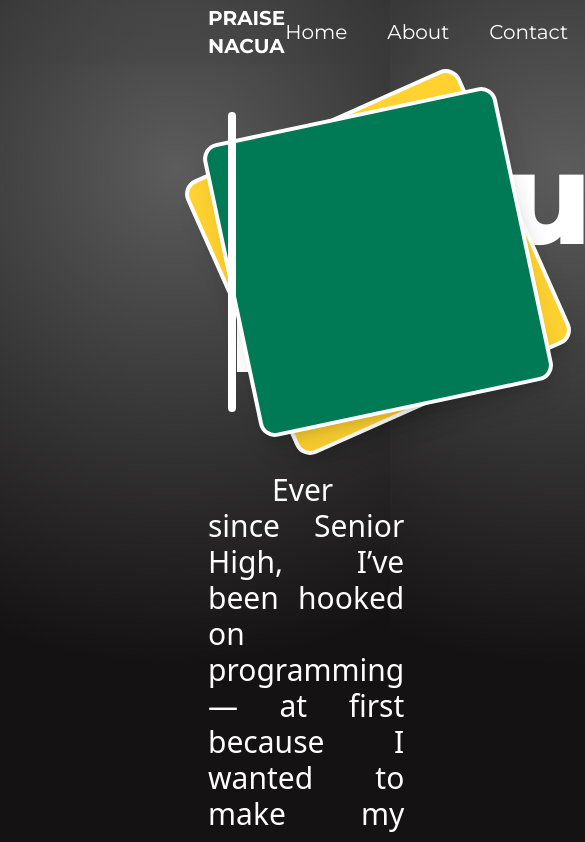
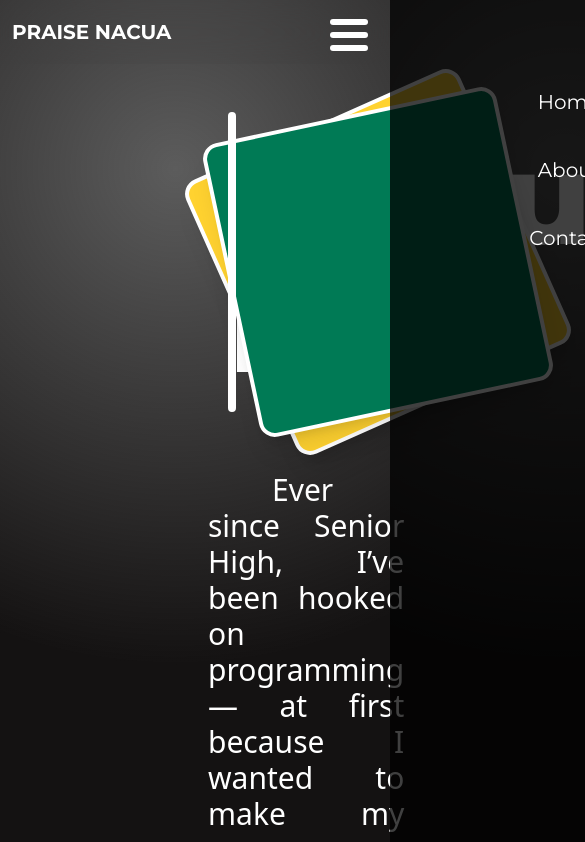
Before and after one commit to Just-Pyro/My-Portfolio, a React (Vite) app: page /My-Portfolio/about in a window 390 px wide. Shown: the top 842 px of the page, 585 px wide, since content can reach past the window. Built offline with nearby package versions, Linux system fonts and the light colour scheme.

Commit message:
Added responsive navbar with hamburger menu

```diff
--- a/src/Components/NavBar.tsx
+++ b/src/Components/NavBar.tsx
@@ -1,6 +1,9 @@
+import { useState } from "react";
 import { HashLink } from "react-router-hash-link";
 
 const NavBar = () => {
+  const [menuActive, setMenuActive] = useState(false);
+
   return (
     <nav className="main-navbar montserrat-regular">
       <div className="logo">
@@ -17,6 +20,25 @@ const NavBar = () => {
         </HashLink>
         <a href="#contact-me">Contact</a>
       </div>
+
+      <div
+        className={`offscreen-menu-btn ${menuActive ? "active" : ""}`}
+        onClick={() => setMenuActive(!menuActive)}
+      >
+        <span></span>
+        <span></span>
+        <span></span>
+      </div>
+
+      <div className={`offscreen-menu ${menuActive ? "active" : ""}`}>
+        <HashLink smooth to="/#start-nav-reference">
+          Home
+        </HashLink>
+        <HashLink smooth to="/about#start-nav-reference">
+          About
+        </HashLink>
+        <a href="#contact-me">Contact</a>
+      </div>
     </nav>
   );
 };
--- a/src/index.css
+++ b/src/index.css
@@ -5,7 +5,7 @@
 @layer components {
   /* Home */
   .main-navbar {
-    @apply items-center flex justify-between px-52 h-16 text-xl sticky top-0 backdrop-blur-2xl transition-all ease-in-out z-50;
+    @apply items-center flex justify-between px-3 xl:px-52 h-16 text-xl sticky top-0 backdrop-blur-2xl transition-all ease-in-out z-50;
   }
 
   .logo {
@@ -13,7 +13,45 @@
   }
 
   .pages {
-    @apply flex items-center space-x-10 h-full;
+    @apply hidden md:flex items-center space-x-10 h-full;
+  }
+
+  .offscreen-menu-btn {
+    @apply md:hidden h-4/5 w-12 relative z-10 cursor-pointer;
+  }
+
+  .offscreen-menu-btn span {
+    @apply bg-white h-[6px] w-4/5 rounded-full absolute top-1/2 transition-all;
+  }
+
+  .offscreen-menu-btn span:nth-child(1) {
+    @apply top-1/4;
+  }
+
+  .offscreen-menu-btn span:nth-child(3) {
+    @apply top-3/4;
+  }
+
+  .offscreen-menu-btn.active {
+    span:nth-child(1) {
+      @apply rotate-45 top-1/2;
+    }
+
+    span:nth-child(2) {
+      @apply opacity-0;
+    }
+
+    span:nth-child(3) {
+      @apply -rotate-45 top-1/2;
+    }
+  }
+
+  .offscreen-menu {
+    @apply h-screen w-11/12 bg-black/75 backdrop-blur-3xl absolute top-0 -right-11/12 flex flex-col items-center space-y-10 p-3 pt-22 transition-all;
+  }
+
+  .offscreen-menu.active {
+    @apply right-0;
   }
 
   .content-wrapper {
```
